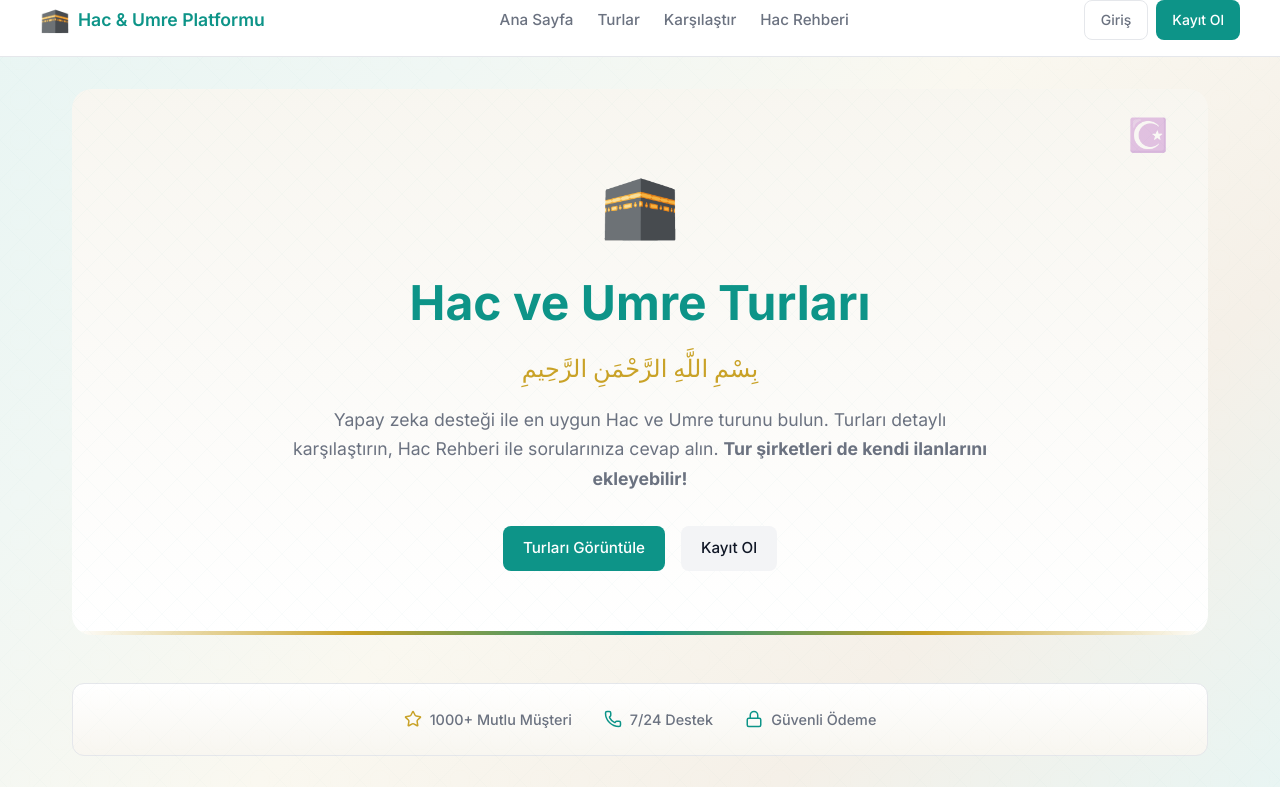
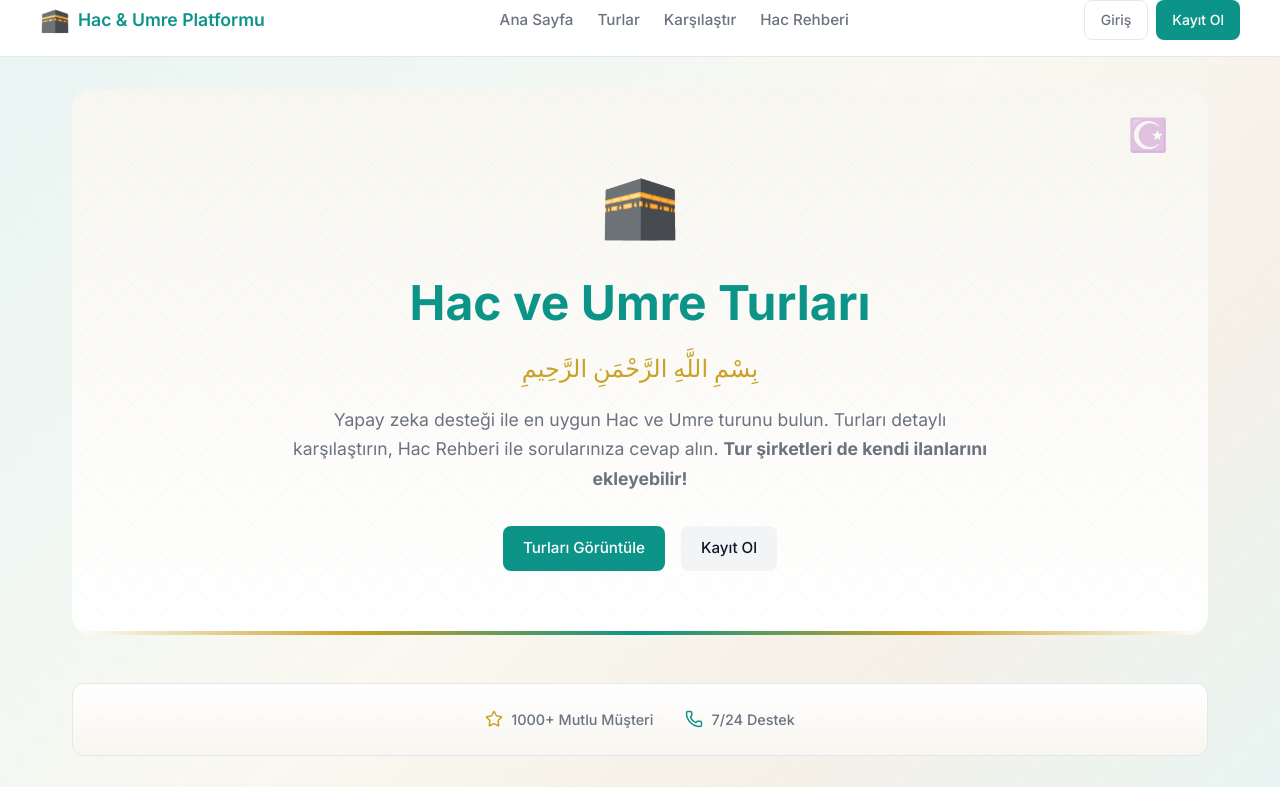
Before and after one commit to htas0443-max/hac-umre-platform, a React (Vite) app in the folder frontend/: page / in a window 1280 px wide. Shown: the top 787 px of the page. Built offline with nearby package versions, Linux system fonts and the light colour scheme; no server answers; the HTML template or start-up script is replaced by a standard one.

Commit message:
remove: Guvenli Odeme trust item

```diff
--- a/frontend/src/pages/Home.tsx
+++ b/frontend/src/pages/Home.tsx
@@ -196,10 +196,6 @@ export default function Home() {
           <div className="trust-item">
             <Phone size={18} color="var(--primary-teal)" />
             <span className="trust-item-text">7/24 Destek</span>
-          </div>
-          <div className="trust-item">
-            <Lock size={18} color="var(--primary-teal)" />
-            <span className="trust-item-text">Güvenli Ödeme</span>
           </div>
         </motion.div>
 
```
Also changed, not shown: 18 other files (tests, documents, lock files or other folders).
